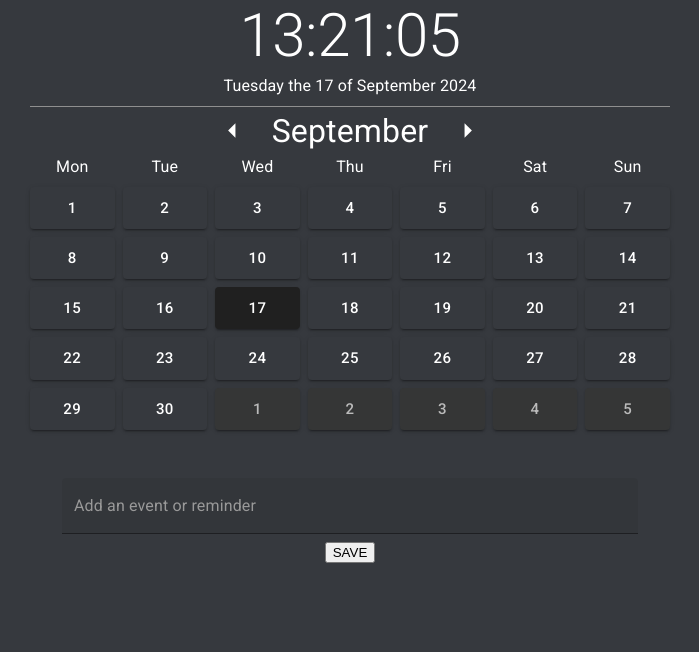
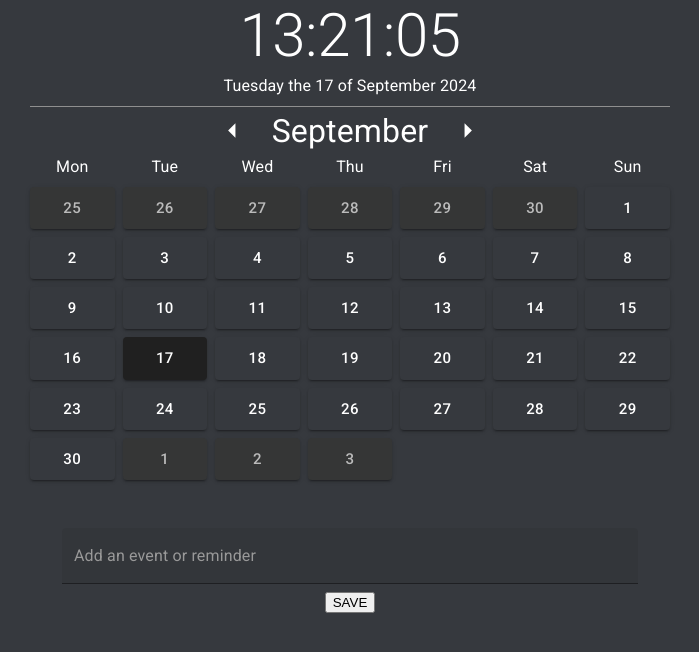
Before and after one commit to MarcusMohns/simple-calendar, a React (Vite) app: page / in a window 1280 px wide. Shown: the top 652 px of the page, without its empty margins (290-989 px from the left). Built offline with nearby package versions, Linux system fonts and the light colour scheme.

Commit message:
fix days not being the correct date

```diff
--- a/src/Calendar.jsx
+++ b/src/Calendar.jsx
@@ -7,7 +7,7 @@ import TextSection from "./TextSection";
 
 const d = new Date();
 const currDay = d.getDate();
-const currMonth = d.getMonth();
+const currMonth = d.getMonth() + 1;
 
 const Calendar = () => {
   const [calendar, setCalendar] = useState(MONTHS);
@@ -17,6 +17,7 @@ const Calendar = () => {
   );
 
   const handleHighlighted = (dayObj) => {
+    console.log(dayObj);
     const oldDays = [...calendar[selectedMonthIdx].days];
     const newDays = oldDays.map((day) =>
       day.num === dayObj.num && day.month === dayObj.month
--- a/src/Utilities.js
+++ b/src/Utilities.js
@@ -9,31 +9,44 @@ export const DAYS = [
 ];
 
 export const arrayOfDays = (year, month) => {
+  // 2024 in the first day of the month provided.
   const date = new Date(year, month);
+
   let dates = [];
-
-  const newYear = date.getFullYear(year);
-  const newMonth = date.getMonth(month);
+  const monthInt = parseInt(month);
+  const yearInt = parseInt(year);
 
   // Get the first day of the month
-  let firstDay = new Date(newYear, newMonth, 1).getDay();
+  // let firstDay = new Date(yearInt, monthInt, 0).getDay();
+  // // get the last day of the month
+  // let lastDay = new Date(yearInt, monthInt, 0).getDay();
+  // get first date of this month
+  // let firstDate = new Date(yearInt, monthInt, 1).getDate();
+
   // Get the last date of the month
-  let lastDate = new Date(newYear, newMonth + 1, 0).getDate();
+  let lastDate = new Date(yearInt, monthInt + 1, 0).getDate();
+
+  const daysSinceMonday = Math.abs(
+    date.getDate() - ((date.getDay() + 6) % 7) - 1
+  );
+
   // Get the day of the last date of the month
-  let dayEnd = new Date(newYear, newMonth, lastDate).getDay();
+  let dayEnd = new Date(yearInt, monthInt + 1, lastDate).getDay();
   // Get the last date of the previous month
-  let prevMonthLastDate = new Date(newYear, newMonth, 0).getDate();
+  let prevMonthLastDate = new Date(yearInt, monthInt + 1, 0).getDate();
 
   // Add the dates from the previous month
-  for (let i = firstDay; i > 0; i--) {
+  for (let i = daysSinceMonday; i > 0; i--) {
     dates = [
       ...dates,
       {
         num: prevMonthLastDate - i + 1,
         text: "",
         highlighted: false,
-        day: DAYS[new Date(year, month, prevMonthLastDate - i + 1).getDay()],
-        month: parseInt(month) - 1,
+        day: DAYS[
+          new Date(yearInt, monthInt, prevMonthLastDate - i + 1).getDay()
+        ],
+        month: monthInt,
         currentMonth: false,
       },
     ];
@@ -46,8 +59,8 @@ export const arrayOfDays = (year, month) => {
         num: i,
         text: "",
         highlighted: false,
-        day: DAYS[new Date(year, month, i).getDay()],
-        month: parseInt(month),
+        day: DAYS[new Date(yearInt, monthInt + 1, i).getDay()],
+        month: monthInt + 1,
         currentMonth: true,
       },
     ];
@@ -61,8 +74,8 @@ export const arrayOfDays = (year, month) => {
         num: i - dayEnd + 1,
         text: "",
         highlighted: false,
-        day: DAYS[new Date(year, month, i - dayEnd + 1).getDay()],
-        month: parseInt(month) + 1,
+        day: DAYS[new Date(yearInt, monthInt + 2, i - dayEnd + 4).getDay()],
+        month: monthInt + 2,
         currentMonth: false,
       },
     ];
@@ -71,16 +84,16 @@ export const arrayOfDays = (year, month) => {
 };
 
 export const MONTHS = [
-  { name: "January", days: arrayOfDays("2024", "0"), id: 0, year: 2024 },
-  { name: "February", days: arrayOfDays("2024", "1"), id: 1, year: 2024 }, // add leap year  https://www.timeanddate.com/calendar/months/
-  { name: "March", days: arrayOfDays("2024", "2"), id: 2, year: 2024 },
-  { name: "April", days: arrayOfDays("2024", "3"), id: 3, year: 2024 },
-  { name: "May", days: arrayOfDays("2024", "4"), id: 4, year: 2024 },
-  { name: "June", days: arrayOfDays("2024", "5"), id: 5, year: 2024 },
-  { name: "July", days: arrayOfDays("2024", "6"), id: 6, year: 2024 },
-  { name: "August", days: arrayOfDays("2024", "7"), id: 7, year: 2024 },
-  { name: "September", days: arrayOfDays("2024", "8"), id: 8, year: 2024 },
-  { name: "October", days: arrayOfDays("2024", "9"), id: 9, year: 2024 },
-  { name: "November", days: arrayOfDays("2024", "10"), id: 10, year: 2024 },
-  { name: "December", days: arrayOfDays("2024", "11"), id: 11, year: 2024 },
+  { name: "January", days: arrayOfDays("2024", "0"), id: 1, year: 2024 },
+  { name: "February", days: arrayOfDays("2024", "1"), id: 2, year: 2024 }, // add leap year  https://www.timeanddate.com/calendar/months/
+  { name: "March", days: arrayOfDays("2024", "2"), id: 3, year: 2024 },
+  { name: "April", days: arrayOfDays("2024", "3"), id: 4, year: 2024 },
+  { name: "May", days: arrayOfDays("2024", "4"), id: 5, year: 2024 },
+  { name: "June", days: arrayOfDays("2024", "5"), id: 6, year: 2024 },
+  { name: "July", days: arrayOfDays("2024", "6"), id: 7, year: 2024 },
+  { name: "August", days: arrayOfDays("2024", "7"), id: 8, year: 2024 },
+  { name: "September", days: arrayOfDays("2024", "8"), id: 9, year: 2024 },
+  { name: "October", days: arrayOfDays("2024", "9"), id: 10, year: 2024 },
+  { name: "November", days: arrayOfDays("2024", "10"), id: 11, year: 2024 },
+  { name: "December", days: arrayOfDays("2024", "11"), id: 12, year: 2024 },
 ];
```
